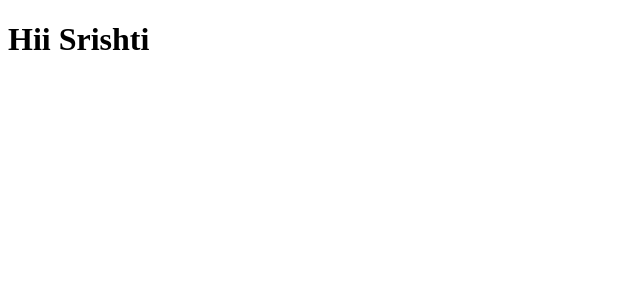
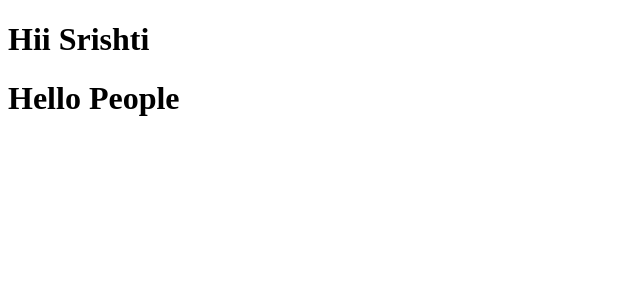
Before and after one commit to srishti-digi/react_learn, a React (Vite) app: page / in a window 1280 px wide. Shown: the top 300 px of the page, without its empty margins (0-640 px from the left). Built offline with nearby package versions, Linux system fonts and the light colour scheme.

Commit message:
fixed props

```diff
--- a/src/App.jsx
+++ b/src/App.jsx
@@ -3,6 +3,7 @@ import Hello from './components/Hello';
 function App() {
  return <div className="App">
   <Hello message="Hii"   name="Srishti"/>
+  <Hello message="Hello"   name="People"/>
       </div>
 }
 
```
